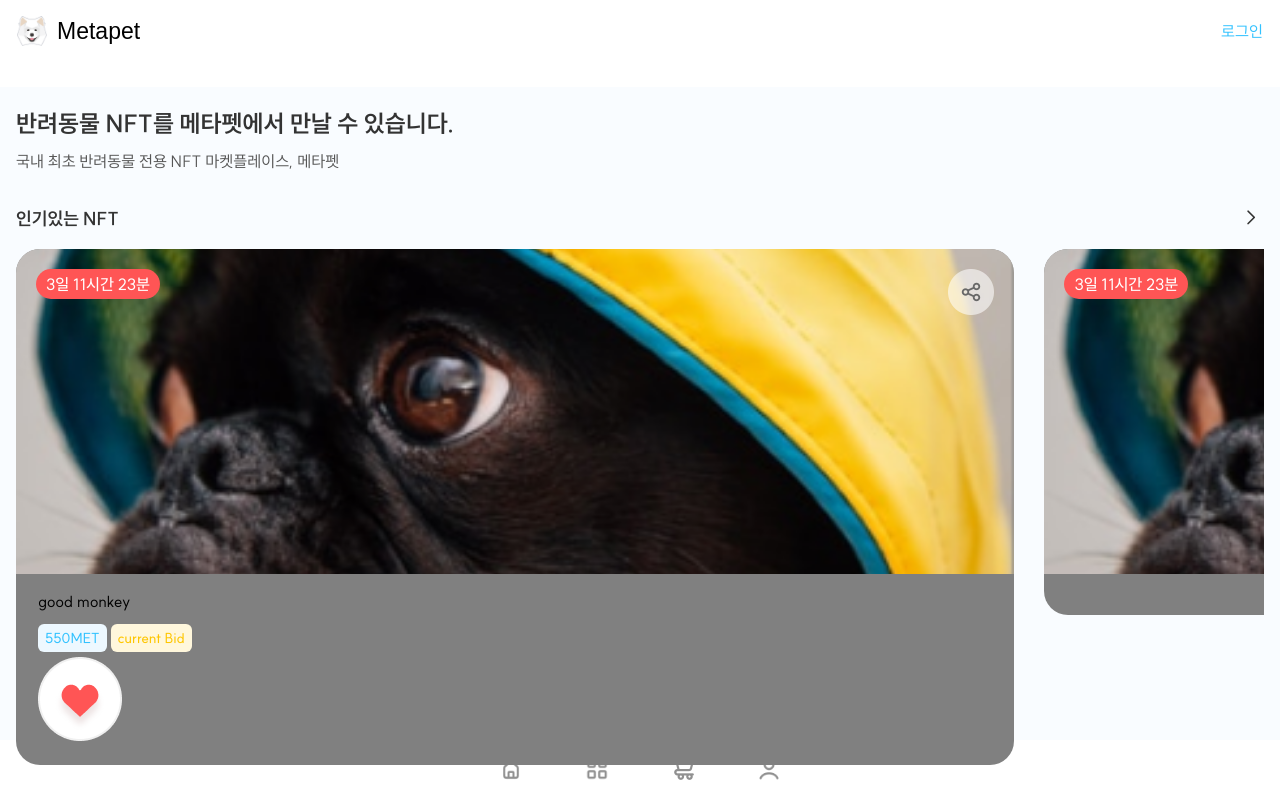
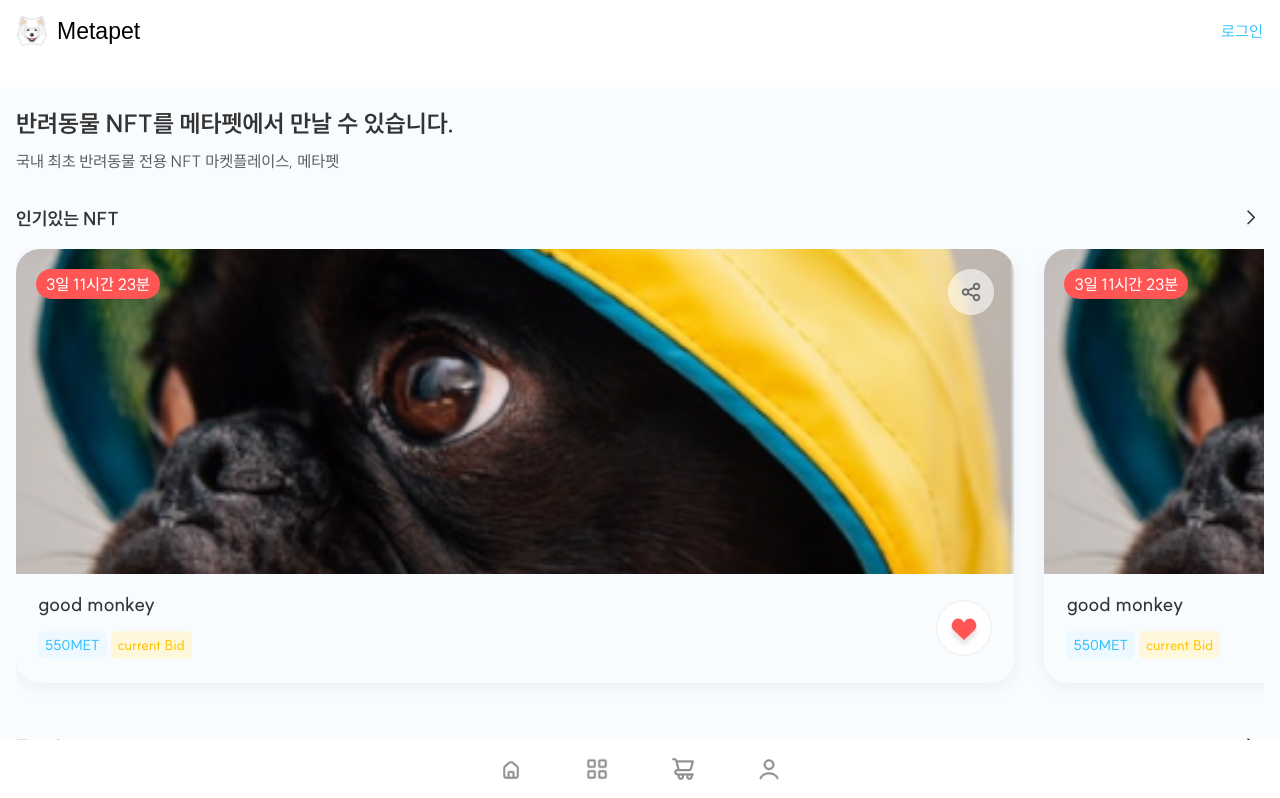
Before and after one commit to KimDongSin/metaPetShop, a React (Create React App) app: page / in a window 1280 px wide. Shown: the top 798 px of the page. Built offline with nearby package versions, Linux system fonts and the light colour scheme; the HTML template or start-up script is replaced by a standard one.

Commit message:
스와이프 완성

```diff
--- a/src/components/layout/Header.js
+++ b/src/components/layout/Header.js
@@ -90,7 +90,6 @@ const HeaderLoginLink = styled(Link)`
 `;
 
 function Header({ type }) {
-  console.log(type);
   return (
     <Wrapper>
       <HeaderContainer>
--- a/src/pages/home/ui/celebInfo.js
+++ b/src/pages/home/ui/celebInfo.js
@@ -3,7 +3,7 @@ import imgSample from "../../../assets/images/common/user_img.png";
 
 
 
-const Item = styled.li`
+const Item = styled.div`
     display: flex;
     justify-content: left;
     align-items: center;
--- a/src/pages/home/ui/swipe.js
+++ b/src/pages/home/ui/swipe.js
@@ -9,23 +9,17 @@ import 'swiper/css';
 import { Link } from "react-router-dom";
 import Tag from "./tag";
 
-const Wrapper = styled.div`
-    ul {
-        width: 100%;
-        height: 100%;
-        display: flex;
-        justify-content: space-between;
-        align-items: center;
-        flex-wrap: wrap;
-    }
+const SwiperWrap = styled(Swiper)`
+        height: 450px;
 `;
 
 const SlideItem = styled(SwiperSlide)`
     width: 80%;
-    background: gray;
     border-radius: 24px;
     overflow: hidden;
-
+    box-shadow: 0 4px 18px 0 #0000000F;
+    font-size: 0;
+    height: 434px;
 `;
 
 const ItemImg = styled.div`
@@ -74,38 +68,56 @@ const ItemImg = styled.div`
 
 const ItemInfo = styled.div`
     padding: 17px 22px 22px;
+    display: flex;
+    justify-content: space-between;
+    align-items: center;
 `;
 
 const ItemTitle = styled.div`
 
-`;
-const ItemLike = styled.div`
+    & > span {
+        font-size: 20px;
+        font-weight: 500;
+        line-height: 25px;
+        color: #333333;
+    }
 
 `;
+const ItemLike = styled.button`
+    width: 56px;
+    height: 56px;
+    display: flex;
+    justify-content: center;
+    align-items: center;
+    border-radius: 100%;
+    background: none;
 
-
-
-
-
-
-
-
-
-
-
+    img {
+        width: 56px;
+        height: 56px;
+    }
+`;
 
 
 
 function Swipe() {
 
     // Link 이동 방지
-    const handleClick = (e) => {
+    const shareBtn = (e) => {
         e.preventDefault(); // Link 이동 방지
 
     };
+    // Link 이동 방지
+    const likeBtn = (e) => {
+        e.preventDefault(); // Link 이동 방지
+
+    };
+
+
+
     return (
         <>
-            <Swiper
+            <SwiperWrap
                 slidesPerView={'auto'}
                 spaceBetween={30}
                 className="mySwiper"
@@ -115,7 +127,7 @@ function Swipe() {
                         <ItemImg>
                             <img src={sampleImg} />
                             <span>3일 11시간 23분</span>
-                            <button onClick={handleClick}><img src={share} /></button>
+                            <button onClick={shareBtn}><img src={share} /></button>
                         </ItemImg>
 
                         <ItemInfo>
@@ -124,8 +136,8 @@ function Swipe() {
                                 <Tag />
                             </ItemTitle>
 
-                            <ItemLike>
-                                <img src={likeOn}/>
+                            <ItemLike onClick={shareBtn}>
+                                <img src={likeOn} />
                             </ItemLike>
                         </ItemInfo>
                     </Link>
@@ -136,15 +148,38 @@ function Swipe() {
                         <ItemImg>
                             <img src={sampleImg} />
                             <span>3일 11시간 23분</span>
-                            <button onClick={handleClick}><img src={share} /></button>
+                            <button onClick={shareBtn}><img src={share} /></button>
                         </ItemImg>
 
                         <ItemInfo>
                             <ItemTitle>
+                                <span>good monkey</span>
+                                <Tag />
+                            </ItemTitle>
 
+                            <ItemLike onClick={shareBtn}>
+                                <img src={likeOn} />
+                            </ItemLike>
+                        </ItemInfo>
+                    </Link>
+
+                </SlideItem>
+                <SlideItem>
+                    <Link to="/a">
+                        <ItemImg>
+                            <img src={sampleImg} />
+                            <span>3일 11시간 23분</span>
+                            <button onClick={shareBtn}><img src={share} /></button>
+                        </ItemImg>
+
+                        <ItemInfo>
+                            <ItemTitle>
+                                <span>good monkey</span>
+                                <Tag />
                             </ItemTitle>
-                            <ItemLike>
 
+                            <ItemLike onClick={shareBtn}>
+                                <img src={likeOn} />
                             </ItemLike>
                         </ItemInfo>
                     </Link>
@@ -160,7 +195,7 @@ function Swipe() {
                 <SlideItem>Slide 7</SlideItem>
                 <SlideItem>Slide 8</SlideItem>
                 <SlideItem>Slide 9</SlideItem>
-            </Swiper>
+            </SwiperWrap>
         </>
     )
 }
```
